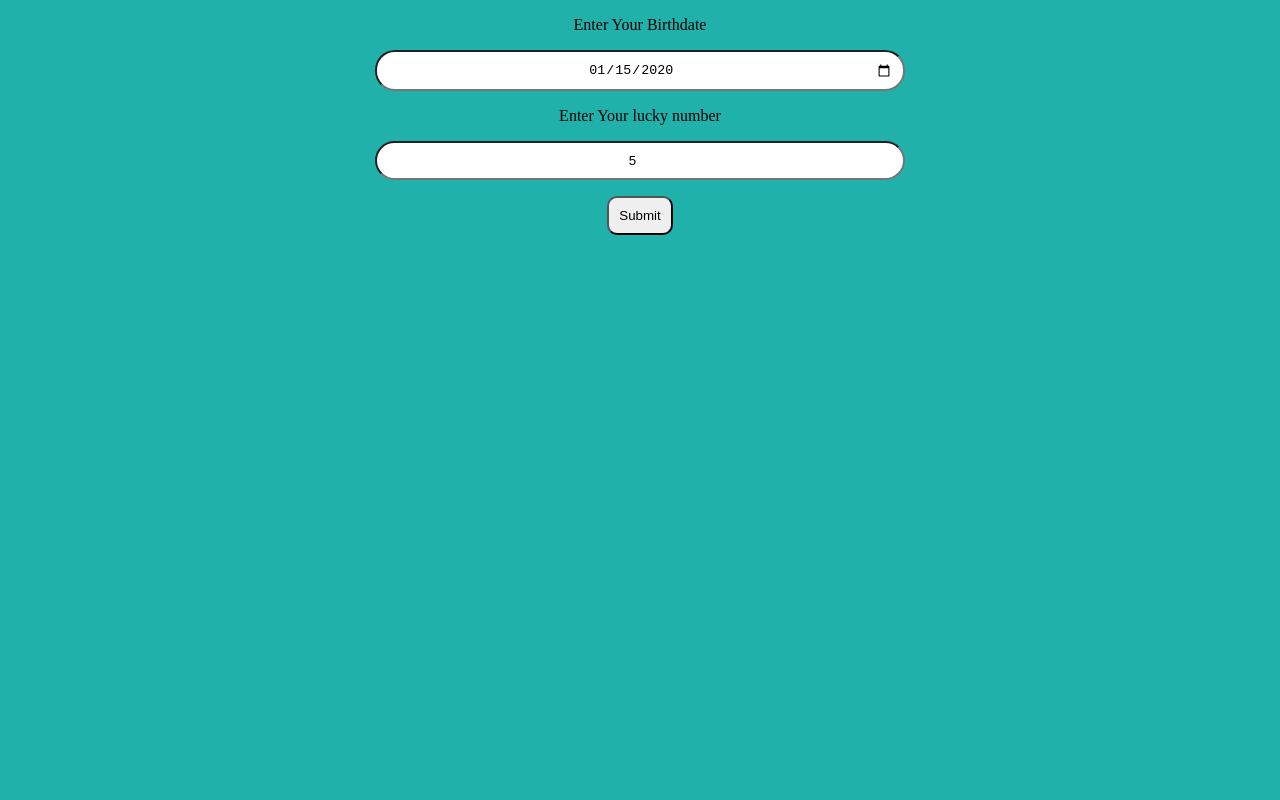
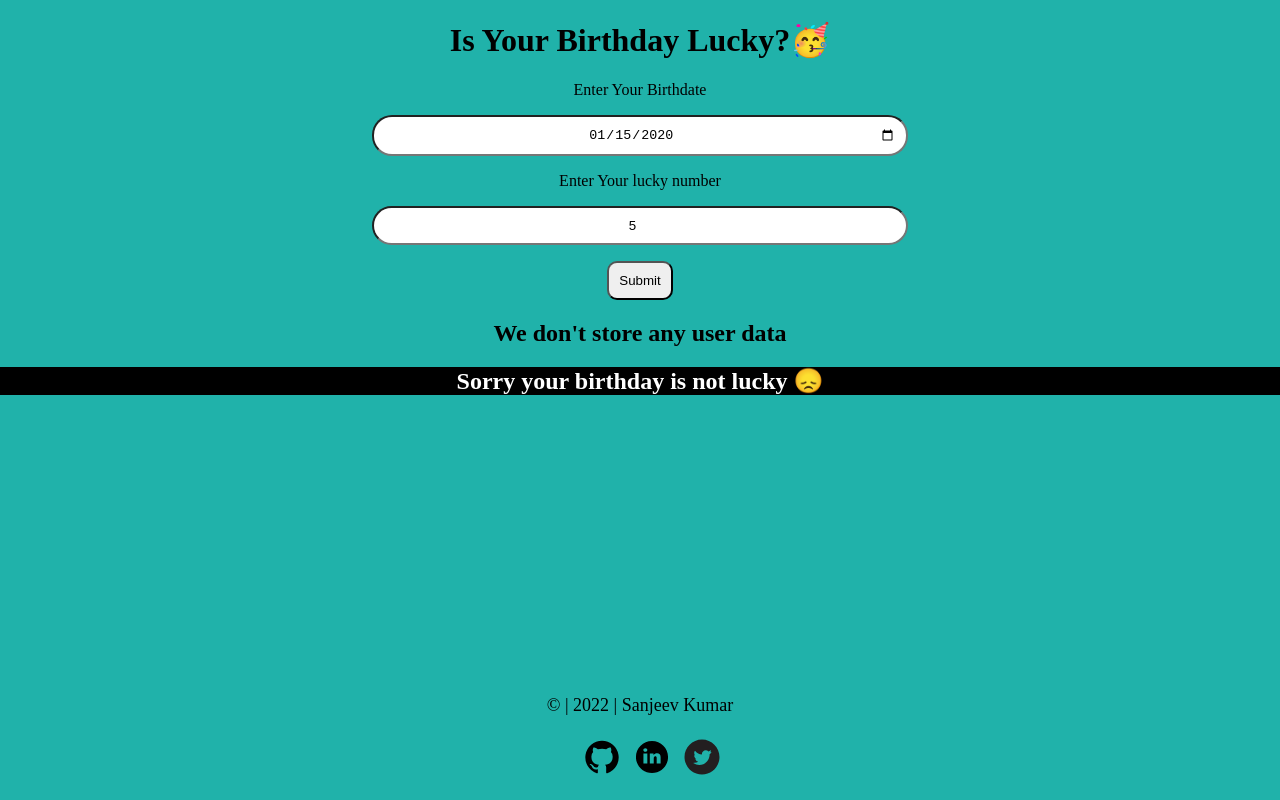
Before and after one commit to isanjeev23/lucky-birthday, a plain HTML site: page index.html in a window 1280 px wide. Both pictures are taken after typing "2020-01-15", "5" into the empty fields and a click on the button "Submit". Drawn offline with Linux system fonts and the light colour scheme.

Commit message:
fix:error message

```diff
--- a/app.js
+++ b/app.js
@@ -2,6 +2,11 @@ let dob = document.querySelector("#dateOfBirth");
 let luckyNumber = document.querySelector("#luckyNumber");
 let submitBtn  = document.querySelector("#submit-btn");
 
+let outputDiv = document.querySelector("#output");
+
+function displayMessage(msg){
+    outputDiv.innerHTML = `<h2>${msg}</h2>`
+}
 
 function isBirthdayLucky(){
     let dateAsNum = parseInt(dob.value.replaceAll("-", "")) ;
@@ -15,15 +20,20 @@ function isBirthdayLucky(){
         dateAsNum = Math.trunc(dateAsNum / 10)  ;
     }
 
-    console.log(sumOfDigits)
 
-    if(sumOfDigits % luckyNumber.value  === 0 ){
-        console.log(sumOfDigits % luckyNumber.value)
-        console.log("Your Birthday is lucky");
+    if(luckyNumber.value === ""  || dob.value === ""){
+        displayMessage("Enter both the field");
+    }
+    else if(luckyNumber.value <= 0 ){
+        displayMessage("Enter valid positive lucky number") ;
+    }
+    else if(sumOfDigits % luckyNumber.value  === 0 ){
+       // console.log(sumOfDigits % luckyNumber.value)
+        displayMessage("Your Birthday is lucky 🥳");
     }
     else{
-        console.log(sumOfDigits % luckyNumber.value)
-        console.log("Sorry your birthday is not lucky");
+        //console.log(sumOfDigits % luckyNumber.value)
+        displayMessage("Sorry your birthday is not lucky 😞");
     }
 
 
--- a/index.html
+++ b/index.html
@@ -1,20 +1,60 @@
 <!DOCTYPE html>
 <html lang="en">
+
 <head>
     <meta charset="UTF-8">
     <meta name="viewport" content="width=device-width, initial-scale=1.0">
     <title>Lucky Birthday?</title>
     <link rel="stylesheet" href="./styles.css">
 </head>
+
 <body>
 
+    <div class="container-center">
+    <h1>Is Your Birthday Lucky?🥳</h1>
+    </div>
+
     <label for="dateOfBirth">Enter Your Birthdate</label>
-    <input type="date" id="dateOfBirth"/>
+    <input type="date" id="dateOfBirth" />
     <label for="luckyNumber">Enter Your lucky number</label>
-    <input type="number" id="luckyNumber"/>
+    <input type="number" id="luckyNumber"  min="1" />
     <button id="submit-btn">Submit</button>
 
+    <div class="container-center">
+    <h2>We don't store any user data</h2>
+    </div>
 
+
+    <div id="output" class="container-center"></div>
+
+    <footer>
+        <p>© | 2022 | Sanjeev Kumar</p>
+        <ul class="footer-list">
+          <li>
+            <a class="links" href="https://github.com/isanjeev23/" target="_blank">
+              <img src="images/github.svg" alt="github" />
+            </a>
+          </li>
+
+          <li>
+            <a class="links" href="https://www.linkedin.com/in/sanjeev-kumar-186b8a249/" target="_blank">
+              <img src="images/linkedin.svg" alt="twitter" />
+            </a>
+          </li>
+          <li>
+            <a
+              class="links"
+              href="https://twitter.com/sanjeev_shahni"
+              target="_blank"
+            >
+              <img src="images/twitter.svg" alt="twitter" />
+            </a>
+          </li>
+        </ul>
+      </footer>
     <script src="./app.js"></script>
+
+
 </body>
+
 </html>
--- a/styles.css
+++ b/styles.css
@@ -1,22 +1,71 @@
-body{
+body {
     background-color: lightseagreen;
     padding: 0;
+    margin: 0;
+    min-height: 100%;
 }
 
-input,label,button{
+.container-center{
+   text-align: center;
+}
+
+#output{
+  color: white;
+  box-sizing: border-box;
+
+  background-color: black;
+  margin: auto;
+
+}
+
+input,
+label,
+button {
     display: block;
     text-align: center;
     margin: 1rem auto;
 
 }
 
-input{
-   width: 40%;
-   border-radius: 20px;
-   padding : 10px
+input {
+    width: 40%;
+    border-radius: 20px;
+    padding: 10px
 }
 
-button{
+button {
     border-radius: 10px;
     padding: 10px;
 }
+
+/* footer */
+
+footer {
+    text-align: center;
+    position:absolute;
+    bottom: 0 ;
+    width: 100%;
+
+  }
+
+  footer p {
+    font-size: large;
+    text-align: center;
+  }
+
+  .footer-list {
+    margin-right: 1rem;
+  }
+
+  a,
+  img,
+  li {
+    display: inline;
+    text-decoration:none;
+  }
+
+  img {
+    width: 40px;
+    padding: 0.2rem;
+
+  }
```
Also changed, not shown: images/github.svg (added), images/linkedin.svg (added), images/twitter.svg (added).
